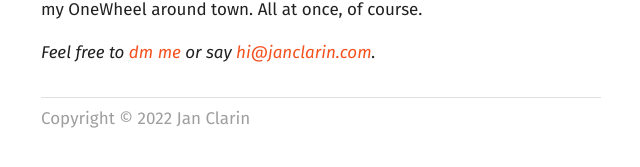
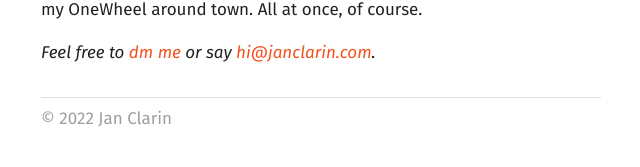
Before and after one commit to janclarin/janclarin.github.io, a Jekyll site: the page built from index.md, in a window 1280 px wide. Shown: the part 636-803 px from the top of the page, without its empty margins (319-959 px from the left). Built offline with Jekyll 4.4.1, drawn with Linux system fonts in a browser that asks for light colours; nearby versions of some CDN libraries; comment, search, counter and statistics services are not loaded.

Commit message:
Shorten copyright text

```diff
--- a/_includes/footer.html
+++ b/_includes/footer.html
@@ -1,5 +1,5 @@
 <footer class="site-footer">
   <div class="site-footer-content">
-    Copyright &copy; {{ site.time | date: "%Y" }} {{ site.author }}
+    &copy; {{ site.time | date: "%Y" }} {{ site.author }}
   </div>
 </footer>
```
